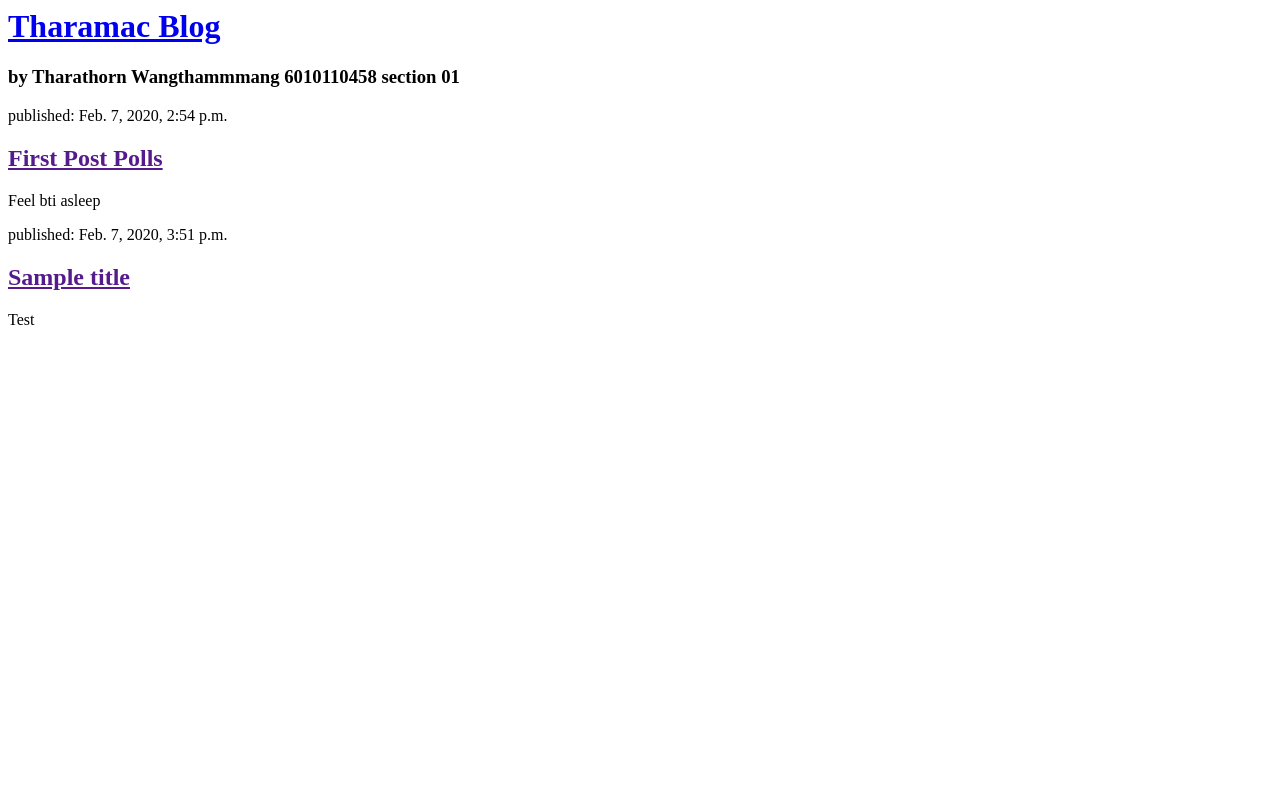
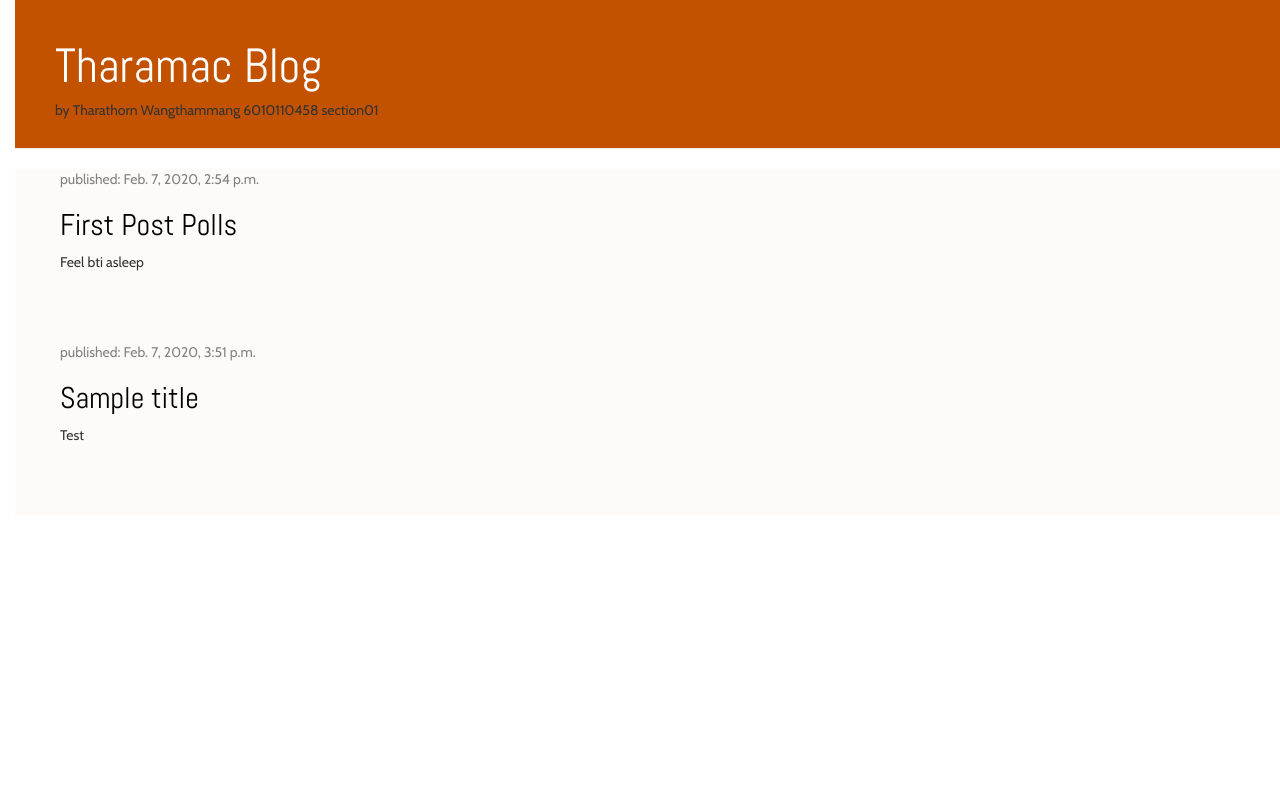
Before and after one commit to Tharamac/django-lab, a Django app: page / in a window 1280 px wide. Run offline with Django 3.2, Linux system fonts and the light colour scheme; data comes from the database, SQL or seed files in the repository; some libraries are stand-ins or nearby versions.

Commit message:
Make it retty

```diff
--- a/lab3SB03/settings.py
+++ b/lab3SB03/settings.py
@@ -25,7 +25,7 @@ SECRET_KEY = 'jnl-v1b=u!^uloag5!4+q6=wdbxf*0mqt!5n@+jm9qob_fayf5'
 # SECURITY WARNING: don't run with debug turned on in production!
 DEBUG = True
 
-ALLOWED_HOSTS = ['localhost-tharathorn-wangthammang-1.paiza-user-free.cloud']
+ALLOWED_HOSTS = ['localhost-tharathorn-wangthammang-1.paiza-user-free.cloud','127.0.0.1']
 
 
 # Application definition
--- /dev/null
+++ b/polls/static/css/blog.css
@@ -0,0 +1,61 @@
+h1 a, h2 a {
+    color: #C25100;
+    font-family: 'Abel', sans-serif;
+
+}
+body {
+    padding-left: 15px;
+}
+p, h5{
+    font-family: 'Cabin', sans-serif;
+}
+.page-header {
+    background-color: #C25100;
+    margin-top: 0;
+    padding: 20px 20px 20px 40px;
+}
+
+.page-header h1, .page-header h1 a, .page-header h1 a:visited, .page-header h1 a:active {
+    color: #ffffff;
+    font-size: 36pt;
+    text-decoration: none;
+}
+
+.content {
+    margin-left: 30px;
+
+}
+
+.main{
+    background-color: #fffafa;
+}
+h1, h2, h3, h4 {
+    font-family: 'Lobster', cursive;
+}
+
+.date {
+    color: #828282;
+}
+
+.save {
+    float: right;
+}
+
+.post-form textarea, .post-form input {
+    width: 100%;
+}
+
+.top-menu, .top-menu:hover, .top-menu:visited {
+    color: #ffffff;
+    float: right;
+    font-size: 26pt;
+    margin-right: 20px;
+}
+
+.post {
+    margin-bottom: 70px;
+}
+
+.post h2 a, .post h2 a:visited {
+    color: #000000;
+}
--- /dev/null
+++ b/polls/templates/blog/base.html
@@ -0,0 +1,29 @@
+{% load static %}
+<html>
+    <head>
+
+        <link rel="stylesheet" href="//maxcdn.bootstrapcdn.com/bootstrap/3.2.0/css/bootstrap.min.css">
+        <link rel="stylesheet" href="//maxcdn.bootstrapcdn.com/bootstrap/3.2.0/css/bootstrap-theme.min.css">
+        <link href="https://fonts.googleapis.com/css?family=Cabin&display=swap" rel="stylesheet">
+        <link href="//fonts.googleapis.com/css?family=Abel&display=swap" rel="stylesheet" type="text/css">
+        <link rel="stylesheet" href="{% static 'css\blog.css' %}">
+        <title>Tharamac blog</title>
+    </head>
+    <body>
+        <div class="page-header">
+            <h1><a href="/">Tharamac Blog</a></h1>
+            <h5>by Tharathorn Wangthammang 6010110458 section01</h5>
+        </div>
+        <div class="main">
+        <div class="content container">
+            <div class="row">
+                <div class="col-md-8">
+                {% block content %}
+                {% endblock %}
+                </div>
+            </div>
+        </div>
+    </div>
+
+</body>
+</html>
--- a/polls/templates/blog/index.html
+++ b/polls/templates/blog/index.html
@@ -1,19 +1,12 @@
-<html>
-    <head>
-        <title>Django Girls blog</title>
-    </head>
-    <body>
-        <div>
-            <h1><a href="/">Tharamac Blog</a></h1>
-            <h3>by Tharathorn Wangthammmang 6010110458 section 01</h3>
-        </div>
-    {% for post in posts %}
-    <div>
-        <p>published: {{ post.published_date }}</p>
-        <h2><a href="">{{ post.title }}</a></h2>
-        <p>{{ post.text|linebreaksbr }}</p>
-    </div>
-{% endfor %}
-
-</body>
-</html>
+{% extends 'blog/base.html' %}
+{% block content %}
+                    {% for post in posts %}
+                        <div class="post">
+                            <div class="date">
+                                <p>published: {{ post.published_date }}</p>
+                            </div>
+                            <h2><a href="">{{ post.title }}</a></h2>
+                            <p>{{ post.text|linebreaksbr }}</p>
+                        </div>
+                    {% endfor %}
+{% endblock %}
```
